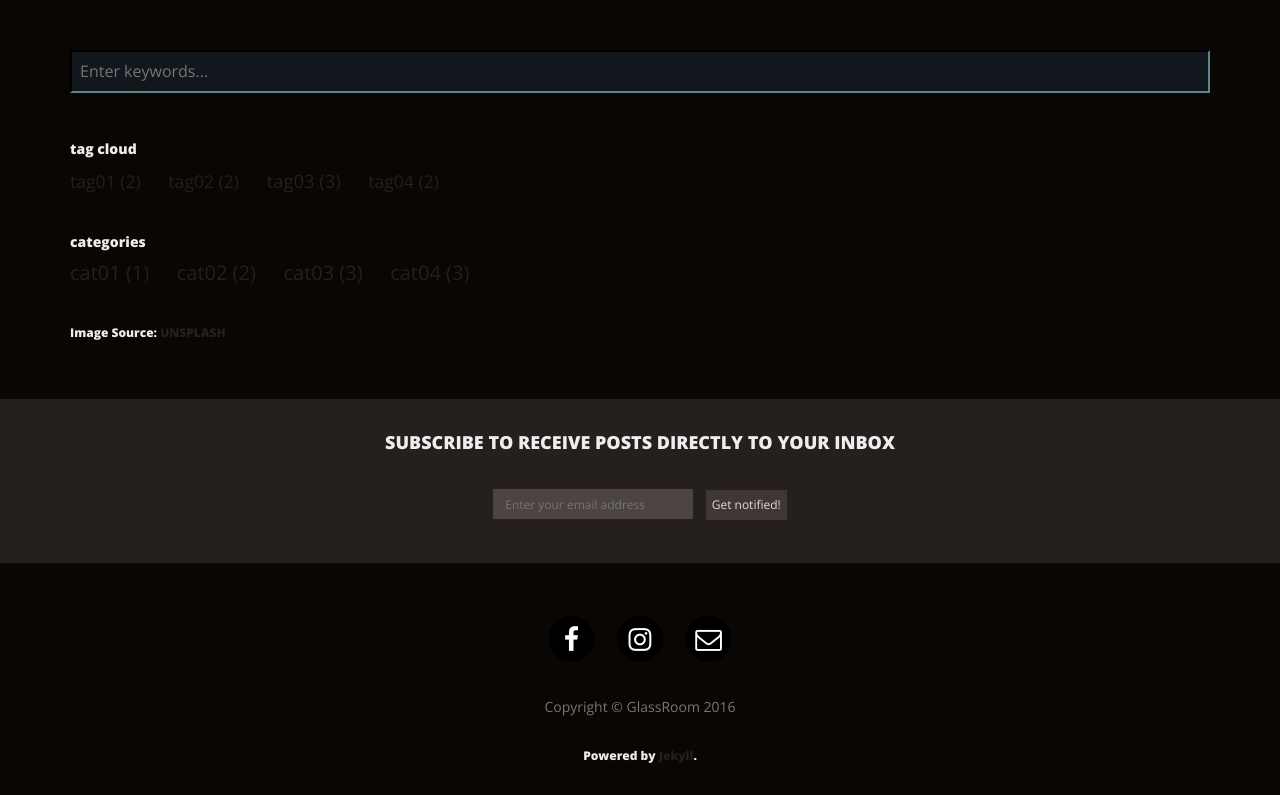
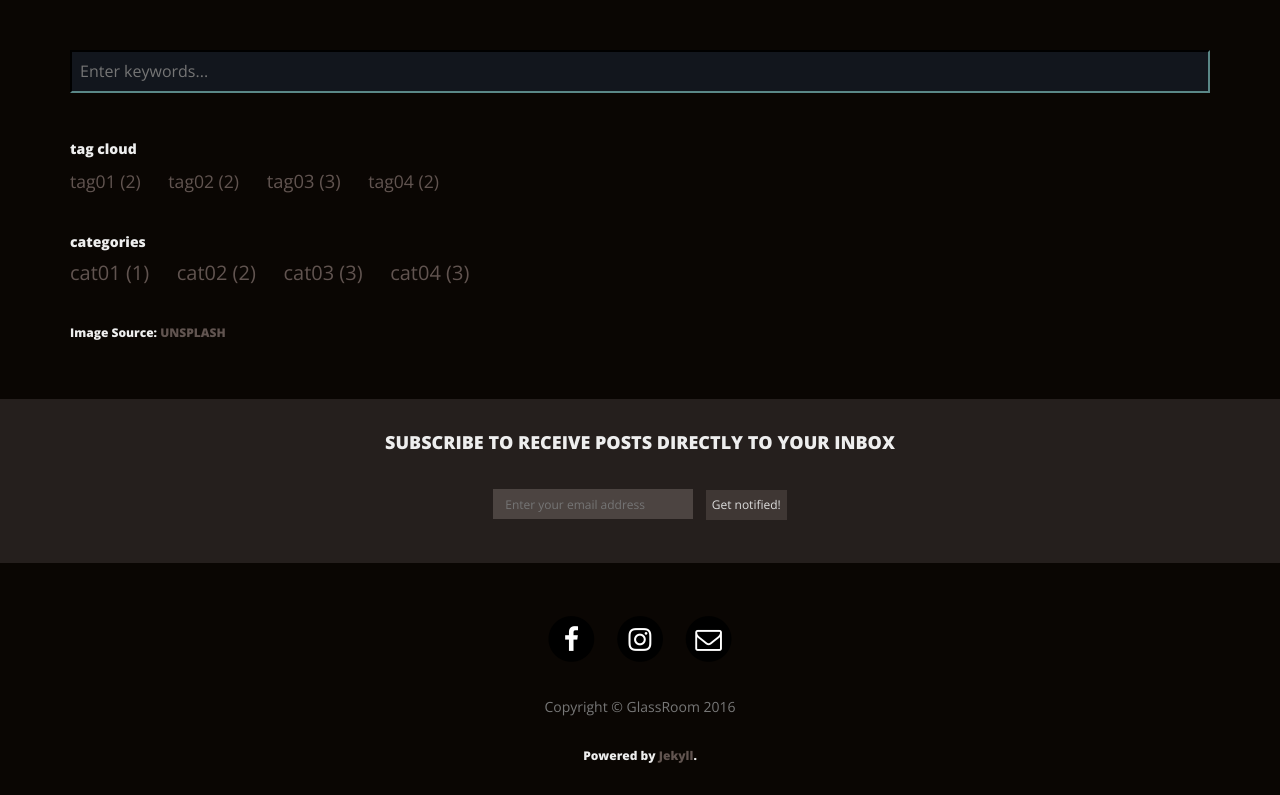
Before and after one commit to Magnum800/glassroom, a Jekyll site: the page built from search.html, in a window 1280 px wide. Shown: the part 453-1248 px from the top of the page. Built offline with Jekyll 4.4.1, drawn with Linux system fonts in a browser that asks for light colours; nearby versions of some CDN libraries; comment, search, counter and statistics services are not loaded.

Commit message:
Update main.css

```diff
--- a/css/main.css
+++ b/css/main.css
@@ -21,7 +21,7 @@ h6 {
   font-weight: 800;
 }
 a {
-  color: #251F1D;
+  color: #615450;
   transition: color .4s;
   text-decorarion: none;
 }
```
